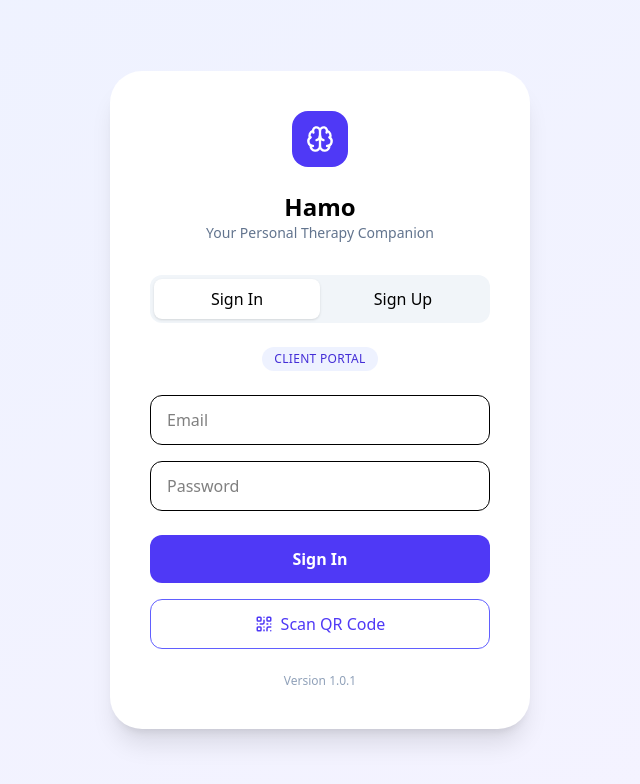
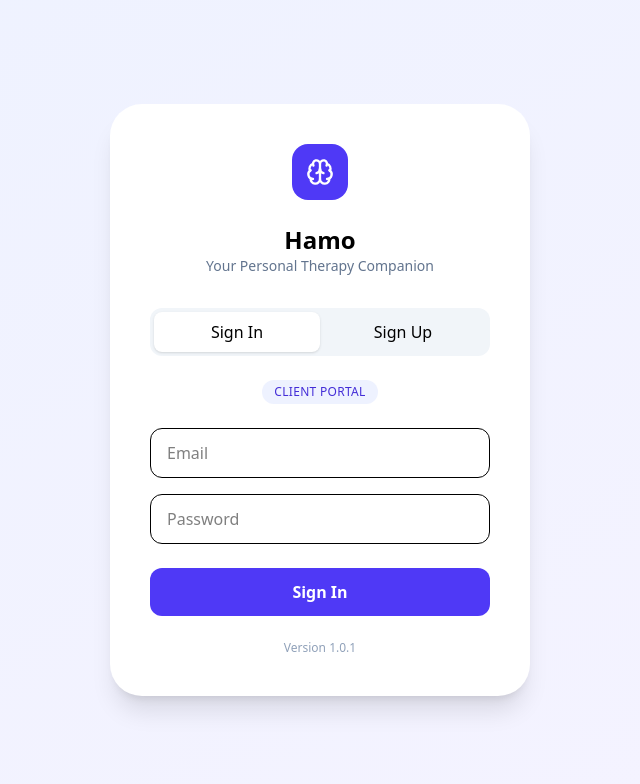
Before and after one commit to Kerwin-DWY/HamoProWeb, a React (Vite) app: page / in a window 1280 px wide. Shown: the top 784 px of the page, without its empty margins (320-960 px from the left). Built offline with nearby package versions, Linux system fonts and the light colour scheme.

Commit message:
Fix the logout

```diff
--- a/src/Header.jsx
+++ b/src/Header.jsx
@@ -1,8 +1,11 @@
 import { Brain, LogOut } from "lucide-react";
+import { useAuth } from "./auth/AuthProvider";
 
 export default function Header({ role }) {
-    const signOut = () => {
-        window.location.href = "/logout";
+    const { signOut } = useAuth();
+
+    const handleSignOut = () => {
+        signOut();
     };
 
     return (
@@ -25,7 +28,7 @@ export default function Header({ role }) {
             {/* RIGHT */}
             <div className="ml-auto">
                 <button
-                    onClick={signOut}
+                    onClick={handleSignOut}
                     className="flex items-center gap-2 px-4 py-2 rounded-xl
                      text-slate-600 hover:text-slate-900
                      hover:bg-slate-100 transition"
--- a/src/auth/CustomLoginPage.jsx
+++ b/src/auth/CustomLoginPage.jsx
@@ -199,13 +199,6 @@ export default function CustomLoginPage({ mode }) { // mode: "app" | "pro"
                     </button>
                 )}
 
-                {/* QR */}
-                {authMode !== "confirm" && (
-                    <button className="mt-4 w-full border border-indigo-500 text-indigo-600 py-3 rounded-xl flex items-center justify-center gap-2 hover:bg-indigo-50 transition-colors">
-                        <QrCode size={18} /> Scan QR Code
-                    </button>
-                )}
-
                 <p className="mt-6 text-center text-xs text-slate-400">
                     Version 1.0.1
                 </p>
```
